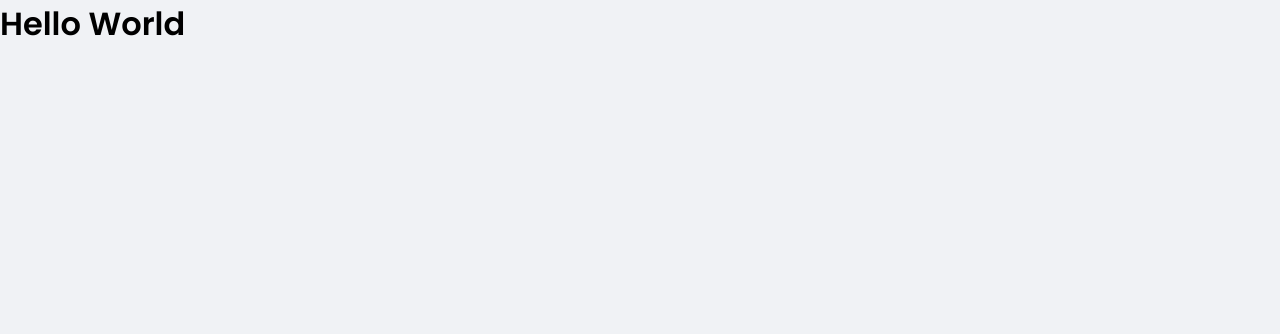
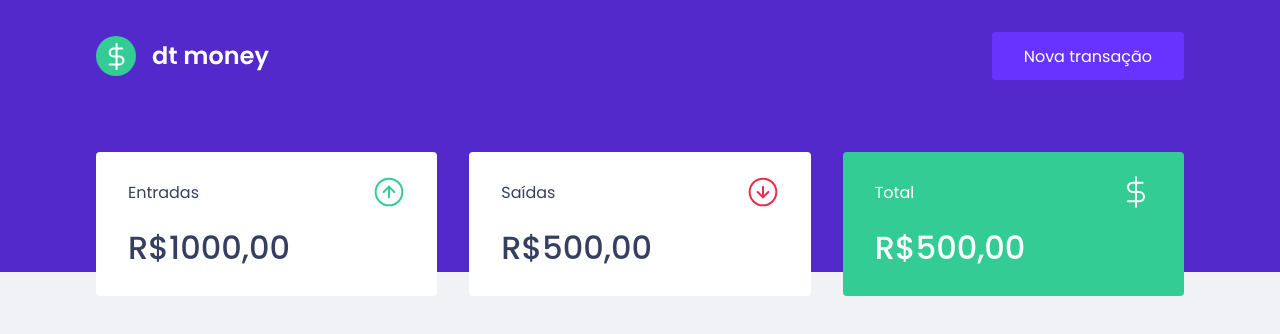
Before and after one commit to robertotics4/dtmoney, a React (Create React App) app: page / in a window 1280 px wide. Shown: the top 334 px of the page. Built offline with nearby package versions, Linux system fonts and the light colour scheme.

Commit message:
feat: create dashboard

```diff
--- a/public/index.html
+++ b/public/index.html
@@ -11,7 +11,7 @@
 
     <title>dtmoney</title>
 
-    <link href="https://fonts.googleapis.com/css2?family=Poppins:wght@400;600&display=swap" rel="stylesheet">
+    <link href="https://fonts.googleapis.com/css2?family=Poppins:wght@400;500;600&display=swap" rel="stylesheet">
   </head>
   <body>
     <noscript>You need to enable JavaScript to run this app.</noscript>
--- a/src/App.tsx
+++ b/src/App.tsx
@@ -1,11 +1,13 @@
+import { Dashboard } from "./components/Dashboard";
+import { Header } from "./components/Header";
 import { GlobalStyle } from "./styles/global";
 
 export function App() {
   return (
-    <div className="App">
-      <h1>Hello World</h1>
-
+    <>
+      <Header />
+      <Dashboard />
       <GlobalStyle />
-    </div>
+    </>
   );
 }
--- /dev/null
+++ b/src/components/Dashboard/index.tsx
@@ -0,0 +1,10 @@
+import { Summary } from "../Summary";
+import { Container } from "./styles";
+
+export function Dashboard() {
+  return (
+    <Container>
+      <Summary />
+    </Container>
+  );
+}
--- /dev/null
+++ b/src/components/Dashboard/styles.ts
@@ -0,0 +1,7 @@
+import styled from 'styled-components';
+
+export const Container = styled.main`
+  max-width: 1120px;
+  margin: 0 auto;
+  padding: 2.5rem 1rem;
+`;
--- /dev/null
+++ b/src/components/Header/index.tsx
@@ -0,0 +1,15 @@
+import logoImg from '../../assets/logo.svg';
+import { Container, Content } from './styles';
+
+export function Header() {
+  return (
+    <Container>
+      <Content>
+        <img src={logoImg} alt="dt money" />
+        <button type="button">
+          Nova transação
+        </button>
+      </Content>
+    </Container>
+  );
+}
--- /dev/null
+++ b/src/components/Header/styles.ts
@@ -0,0 +1,31 @@
+import styled from 'styled-components';
+
+export const Container = styled.header`
+  background: var(--blue);
+`;
+
+export const Content = styled.div`
+  max-width: 1120px;
+  margin: 0 auto;
+
+  padding: 2rem 1rem 12rem;
+  display: flex;
+  align-items: center;
+  justify-content: space-between;
+
+  button {
+    font-size: 1rem;
+    color: #fff;
+    background: var(--blue-light);
+    border: 0;
+    padding: 0 2rem;
+    border-radius: 0.25rem;
+    height: 3rem;
+
+    transition: filter 0.2s;
+
+    &:hover {
+      filter: brightness(0.9);
+    }
+  }
+`;
--- /dev/null
+++ b/src/components/Summary/index.tsx
@@ -0,0 +1,35 @@
+import incomeImg from '../../assets/income.svg';
+import outcomeImg from '../../assets/outcome.svg';
+import totalImg from '../../assets/total.svg';
+
+import { Container } from "./styles";
+
+export function Summary() {
+  return (
+    <Container>
+      <div>
+        <header>
+          <p>Entradas</p>
+          <img src={incomeImg} alt="Entradas" />
+        </header>
+        <strong>R$1000,00</strong>
+      </div>
+
+      <div>
+        <header>
+          <p>Saídas</p>
+          <img src={outcomeImg} alt="Saídas" />
+        </header>
+        <strong>R$500,00</strong>
+      </div>
+
+      <div className='highlight-background'>
+        <header>
+          <p>Total</p>
+          <img src={totalImg} alt="Total" />
+        </header>
+        <strong>R$500,00</strong>
+      </div>
+    </Container>
+  );
+}
--- /dev/null
+++ b/src/components/Summary/styles.ts
@@ -0,0 +1,34 @@
+import styled from 'styled-components';
+
+export const Container = styled.div`
+  display: grid;
+  grid-template-columns: repeat(3, 1fr);
+  gap: 2rem;
+  margin-top: -10rem;
+
+  div {
+    background: var(--shape);
+    padding: 1.5rem 2rem;
+    border-radius: 0.25rem;
+    color: var(--text-title);
+
+    header {
+      display: flex;
+      align-items: center;
+      justify-content: space-between;
+    }
+
+    strong {
+      display: block;
+      margin-top: 1rem;
+      font-size: 2rem;
+      font-weight: 500;
+      line-height: 3rem;
+    }
+
+    &.highlight-background {
+      background: var(--green);
+      color: #fff;
+    }
+  }
+`;
--- a/src/styles/global.ts
+++ b/src/styles/global.ts
@@ -4,6 +4,7 @@
   :root {
     --background: #f0f2f5;
     --red: #e52e4d;
+    --green: #33cc95;
     --blue: #5429cc;
 
     --blue-light: #6933ff;
```
